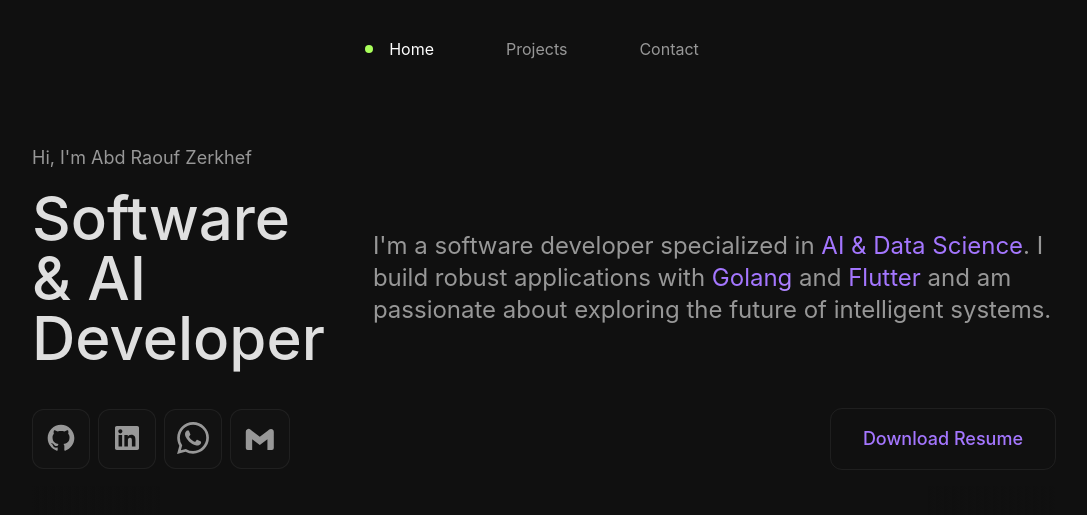
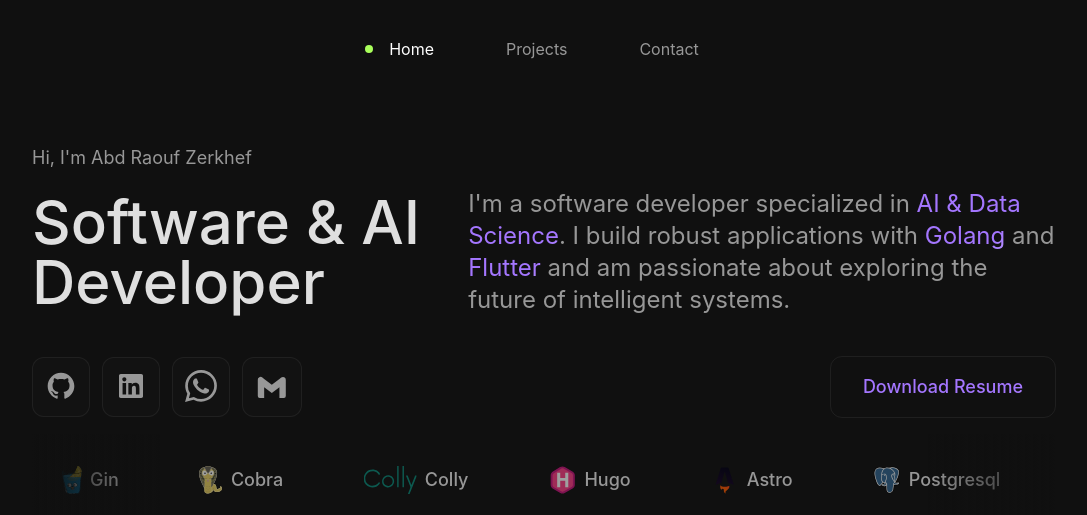
Before and after one commit to raufzer/raufzer.github.io, an Astro site: page / in a window 1280 px wide. Shown: the top 515 px of the page, without its empty margins (96-1183 px from the left). Built offline with nearby package versions, Linux system fonts and the light colour scheme; Astro itself is replaced by a stand-in of ours; some packages are replaced by stand-ins of ours; no server answers; the database is empty; a web font is replaced by a local one.

Commit message:
chore: improve layout and styling of home component

```diff
--- a/src/components/home.astro
+++ b/src/components/home.astro
@@ -14,9 +14,9 @@ import SkillsList from "../React/SkillsList.tsx";
         class="flex flex-col lg:flex-row lg:items-center space-y-4 lg:space-y-0 lg:space-x-8 md:gap-4"
       >
         <h1
-          class="text-[var(--white)] text-5xl md:text-6xl font-medium text-pretty leading-none"
+          class="text-[var(--white)] text-5xl md:text-6xl font-medium leading-tight"
         >
-          Software & AI <br /> Developer
+          Software&nbsp;&&nbsp;AI <br /> Developer
         </h1>
         <p class="text-md md:text-2xl text-[var(--white-icon)]">
           I'm a software developer specialized in <span
@@ -29,9 +29,9 @@ import SkillsList from "../React/SkillsList.tsx";
       </div>
 
       <div
-        class="flex flex-col md:flex-row md:items-center md:justify-between pt-3 md:pt-6 gap-4"
+        class="flex flex-col md:flex-row md:items-center md:justify-between pt-3 md:pt-6 gap-3"
       >
-        <div class="flex justify-start gap-2">
+        <div class="flex justify-start gap-3">
           <a
             target="_blank"
             href="https://github.com/raufzer"
@@ -107,7 +107,7 @@ import SkillsList from "../React/SkillsList.tsx";
           <a
             href="/resume/Abd_Raouf_Zerkhef_Resume.pdf"
             download="Abd_Raouf_Zerkhef_Resume.pdf"
-            class="inline-flex items-center gap-3 px-8 py-4 bg-transparent text-white rounded-xl hover:bg-[var(--white-icon-tr)] transition-all duration-300 font-medium text-lg border border-[var(--white-icon-tr)] group"
+            class="inline-flex items-center gap-3 px-8 py-4 bg-transparent text-white rounded-xl hover:bg-[var(--white-icon-tr)] transition-all duration-300 font-medium text-lg border border-[var(--white-icon-tr)] group self-start md:self-auto"
           >
             <span class="shiny-sec">Download Resume</span>
           </a>
```
